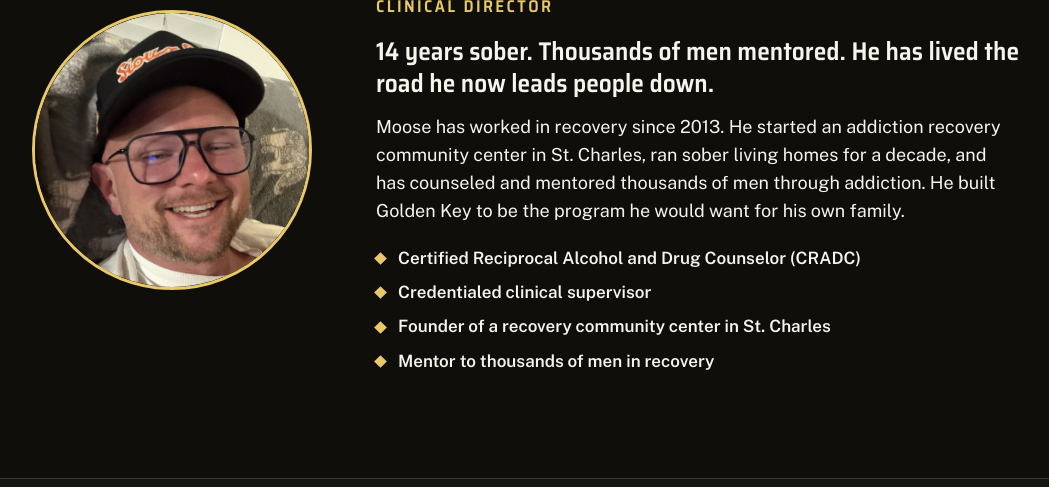
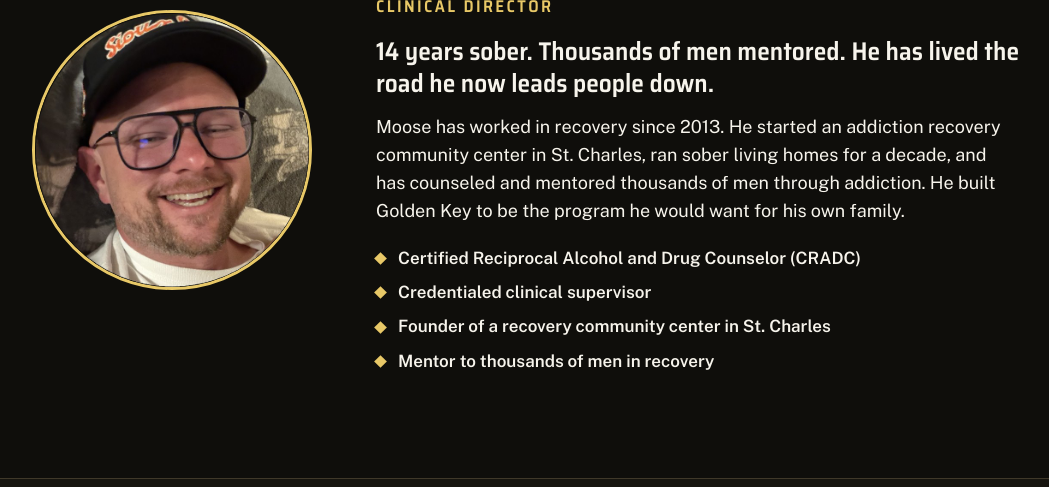
Before and after one commit to kavanaww/goldenkeyrecovery, a plain HTML site: page about.html in a window 1280 px wide. Shown: the part 684-1171 px from the top of the page, without its empty margins (88-1137 px from the left). Drawn offline with Linux system fonts and the light colour scheme.

Commit message:
About: center photo on face

```diff
--- a/about.html
+++ b/about.html
@@ -45,7 +45,7 @@
 
 <section class="band" aria-labelledby="h-about">
   <div class="wrap about">
-    <img class="portrait" src="assets/moose.jpg" alt="Timothy &ldquo;Moose&rdquo; Kavanagh" width="280" height="280">
+    <img class="portrait" src="assets/moose-portrait.jpg" alt="Timothy &ldquo;Moose&rdquo; Kavanagh" width="280" height="280">
     <div class="about-text">
       <h2 id="h-about">Timothy &ldquo;Moose&rdquo; Kavanagh</h2>
       <p class="role">Clinical Director</p>
```
Also changed, not shown: assets/moose-portrait.jpg (added), assets/moose.jpg (deleted).
